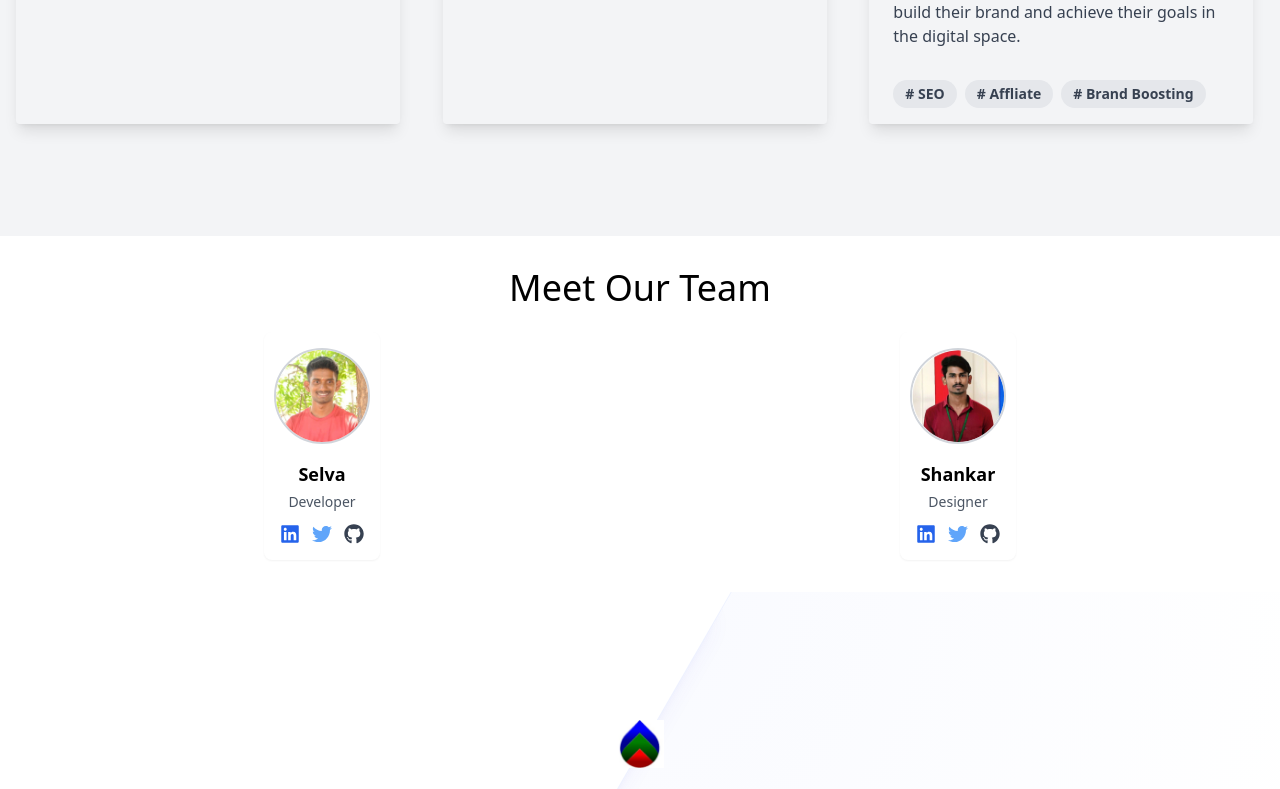
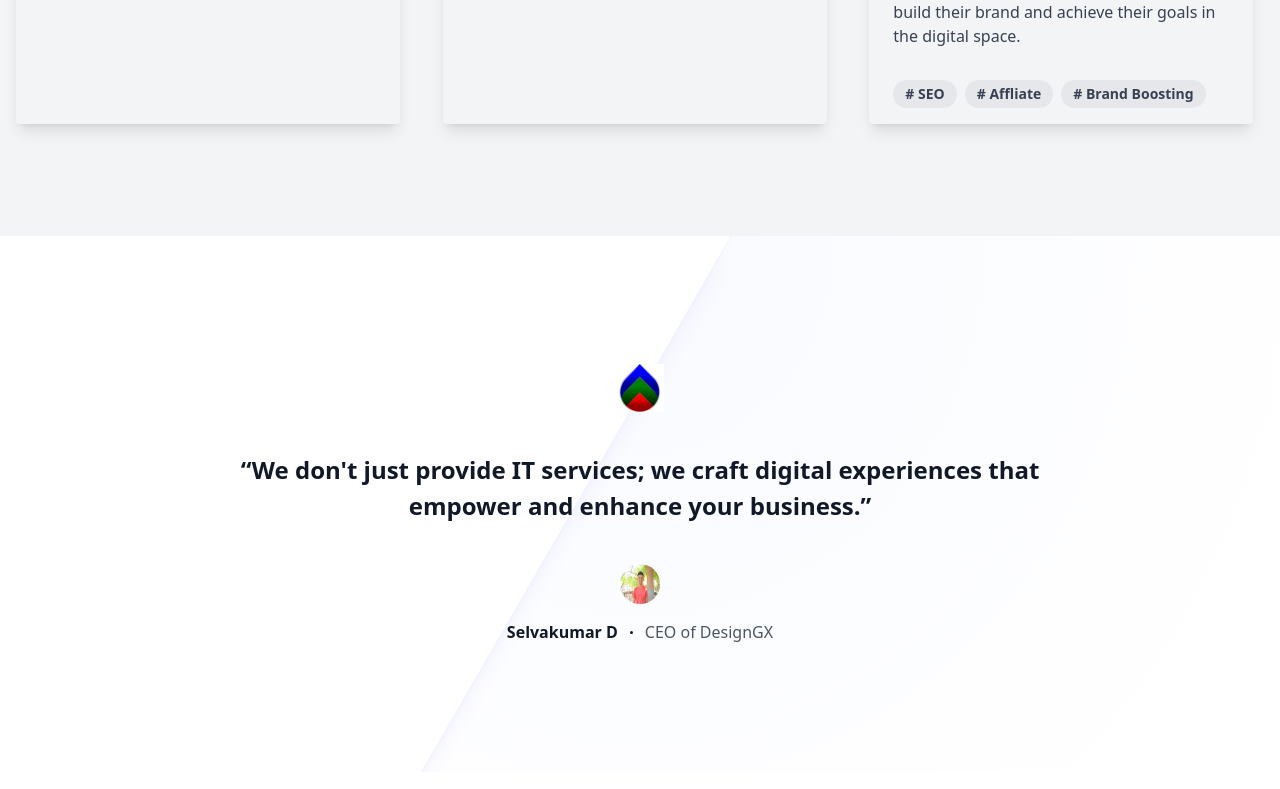
Before and after one commit to DesignGXs/designgx, a React (Create React App) app: page / in a window 1280 px wide. Shown: the part 1491-2280 px from the top of the page. Built offline with nearby package versions, Linux system fonts and the light colour scheme.

Commit message:
Update Team.js

```diff
--- a/src/components/Team.js
+++ b/src/components/Team.js
@@ -2,59 +2,9 @@ import React from 'react';
 import { FaLinkedin, FaTwitter, FaGithub } from 'react-icons/fa';
 import p1 from '../Assets/p1.jpg';
 import p2 from '../Assets/p2.jpg';
-
-const teamMembers = [
-    {
-        name: 'Selva',
-        role: 'Developer',
-        image: p1,
-        linkedin: 'https://linkedin.com/in/selva',
-        twitter: 'https://twitter.com/selva',
-        github: 'https://github.com/selva'
-    },
-    {
-        name: 'Shankar',
-        role: 'Designer',
-        image: p2,
-        linkedin: 'https://linkedin.com/in/shankar',
-        twitter: 'https://twitter.com/shankar',
-        github: 'https://github.com/shankar'
-    }
-];
-
 export function TeamPage() {
     return (
-        <div className="container mx-auto px-4 py-8" id='Team'>
-            <h1 className="text-2xl lg:text-4xl text-center text-blue-gray-900 mb-6">Meet Our Team</h1>
-            <div className="grid grid-cols-1 md:grid-cols-2 gap-6">
-                {teamMembers.map((member) => (
-                    <div key={member.name} className="bg-white shadow-sm rounded-lg overflow-hidden max-w-xs mx-auto">
-                        <div className="flex justify-center mt-4">
-                            <img
-                                src={member.image}
-                                alt={member.name}
-                                className="w-24 h-24 object-cover rounded-full border-2 border-gray-300"
-                            />
-                        </div>
-                        <div className="p-4 text-center">
-                            <h2 className="text-lg font-semibold mb-1">{member.name}</h2>
-                            <p className="text-gray-600 text-sm mb-3">{member.role}</p>
-                            <div className="flex justify-center gap-3">
-                                <a href={member.linkedin} target="_blank" rel="noopener noreferrer">
-                                    <FaLinkedin className="text-xl text-blue-600 hover:text-blue-800" />
-                                </a>
-                                <a href={member.twitter} target="_blank" rel="noopener noreferrer">
-                                    <FaTwitter className="text-xl text-blue-400 hover:text-blue-600" />
-                                </a>
-                                <a href={member.github} target="_blank" rel="noopener noreferrer">
-                                    <FaGithub className="text-xl text-gray-700 hover:text-gray-900" />
-                                </a>
-                            </div>
-                        </div>
-                    </div>
-                ))}
-            </div>
-        </div>
+    <></>
     );
 }
 
```
